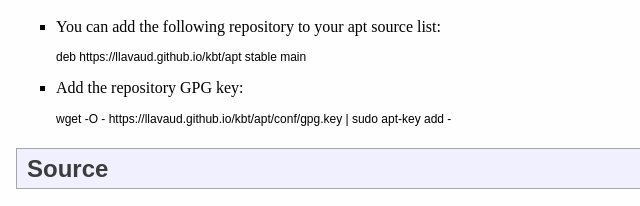
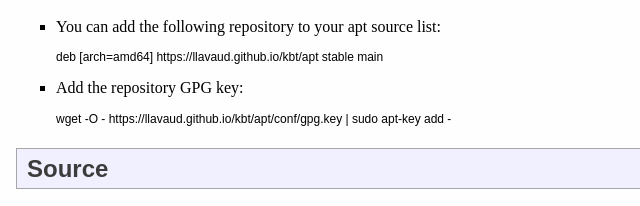
Before and after one commit to llavaud/kbt, a plain HTML site: page index.html in a window 1280 px wide. Shown: the part 303-509 px from the top of the page, 0-640 px from the left. Drawn offline with Linux system fonts and the light colour scheme.

Commit message:
#nolog: update website

```diff
--- a/index.html
+++ b/index.html
@@ -18,7 +18,7 @@
         <ul>
             <li>You can add the following repository to your apt source list:
                 <p class="code">
-                deb https://llavaud.github.io/kbt/apt stable main
+                deb [arch=amd64] https://llavaud.github.io/kbt/apt stable main
                 </p>
             </li>
             <li>Add the repository GPG key:
```
